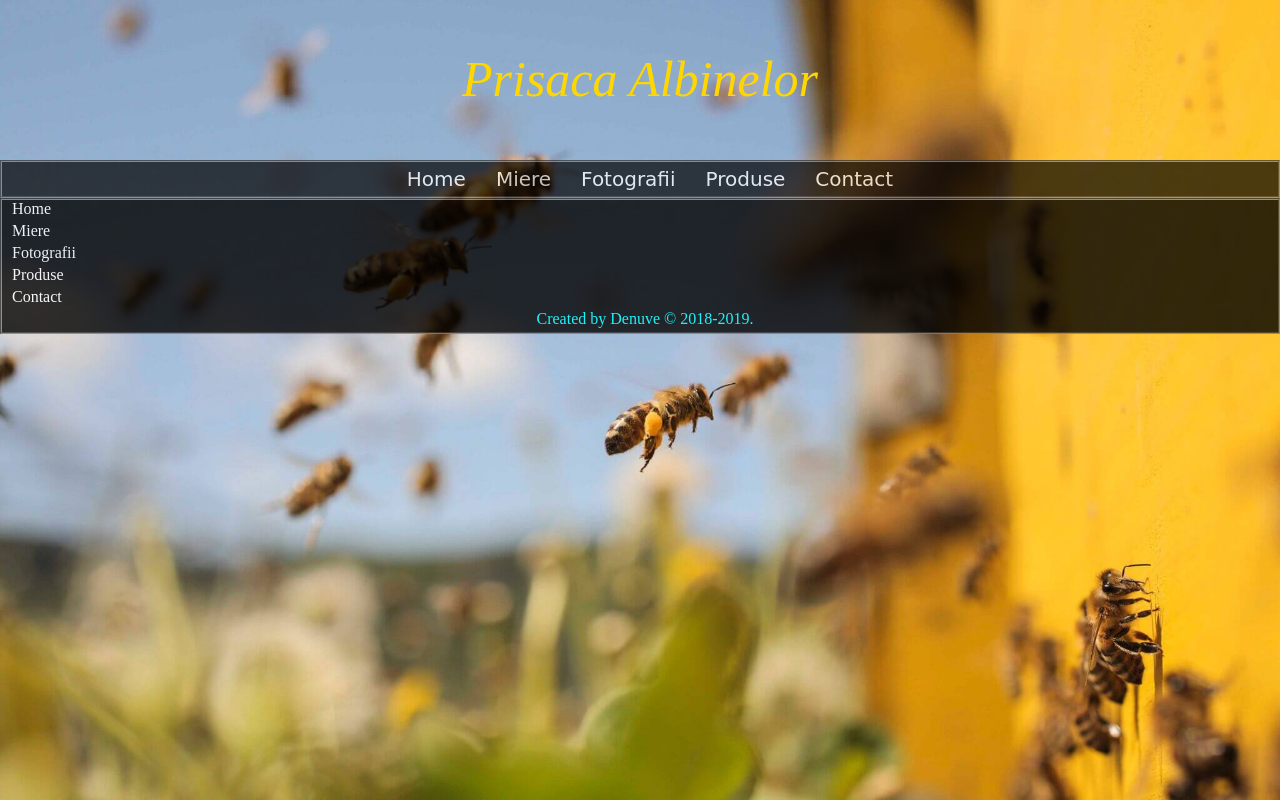
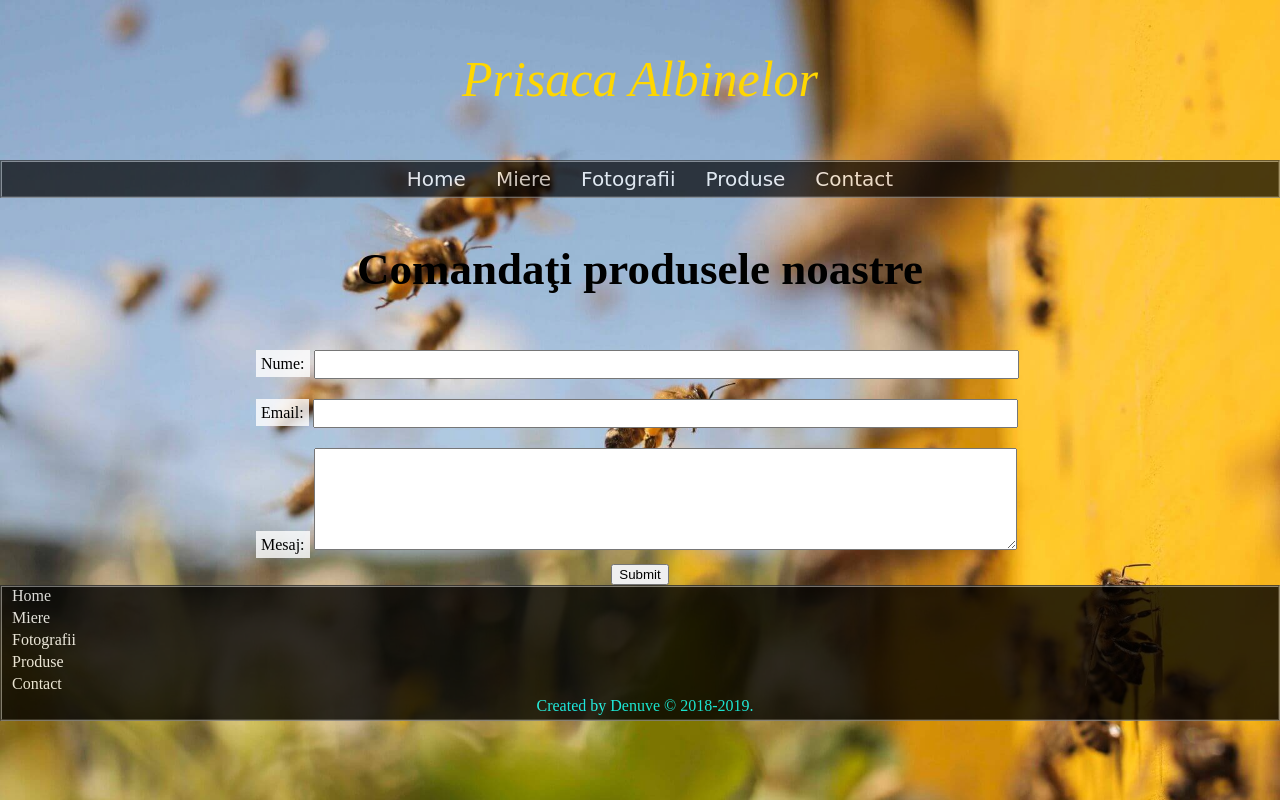
Before and after one commit to Denuve/Prisaca_Albinelor, a plain HTML site: page contact.html in a window 1280 px wide. Drawn offline with Linux system fonts and the light colour scheme; a web font is replaced by a local one.

Commit message:
Finished produse and almost finished contacts

```diff
--- a/contact.html
+++ b/contact.html
@@ -17,19 +17,40 @@
         <div class="nav-image"><p>Prisaca Albinelor</p></div>
     </div>
 
-
     <div class="nav-bar">
         <span id="navigation-button"><a id ="nav-link" href="index.html">Home</a></span>
         <span id="navigation-button"><a id ="nav-link" href="miere.html">Miere</a></span>
         <span id="navigation-button"><a id ="nav-link" href="fotografii.html">Fotografii</a></span>
         <span id="navigation-button"><a id ="nav-link" href="produse.html">Produse</a></span>
-        <span id="navigation-button"><a id ="nav-link" href="#">Contact</a></span>
+        <span id="navigation-button"><a id ="nav-link" href="contact.html">Contact</a></span>
     </div>
 
 
+    <div class="contact-title">
+        <h3 id="head-contact">Comandaţi produsele noastre</h3>
+    </div>
 
 
+        <form>
 
+        <div class="form1-load">
+          <label id="label-decoration">Nume:</label>
+          <input type="text" name="nume"><br>
+        </div>
+
+        <div class="form1-load">
+          <label id="label-decoration">Email:</label>
+          <input type="email" name="email"><br>
+        </div>
+
+
+        <div class="form1-load">
+          <label id="label-decoration">Mesaj:</label>
+          <textarea rows="6" cols="60" name="message"></textarea>
+        </div>
+
+        <input type="submit" name="submit">
+        </form>
 
 
 
@@ -40,7 +61,7 @@
         <span id="navigation-button-down"><a id ="nav-link" href="#">Miere</a></span>
         <span id="navigation-button-down"><a id ="nav-link" href="fotografii.html">Fotografii</a></span>
         <span id="navigation-button-down"><a id ="nav-link" href="produse.html">Produse</a></span>
-        <span id="navigation-button-down"><a id ="nav-link" href="#">Contact</a></span>
+        <span id="navigation-button-down"><a id ="nav-link" href="contact.html">Contact</a></span>
         </div>
         <div class="bottom-signature">
             <span id="navigation-button-down">Created by Denuve &#169 2018-2019.</span>
--- a/style.css
+++ b/style.css
@@ -330,3 +330,38 @@ body {
     font-size: 25px;
     text-align: center;
 }
+
+/*CONTACT */
+
+.contact-title{
+    margin-top: 40px;
+    margin-bottom: 40px;
+}
+
+form{
+
+    display: flex;
+    flex-direction: column;
+    align-items: center;
+}
+
+.form1-load{
+    width: 60%;
+    margin: 10px;
+}
+
+.form1-load input,textarea{
+    padding: 5px;
+    width: 90%;
+}
+
+#head-contact{
+    font-size: 45px;
+    text-align: center;
+}
+
+
+#label-decoration{
+    padding: 5px;
+    background-color: rgba(255,255,255,0.8);
+}
```
Also changed, not shown: fotografii.html (+2 -2 lines), index.html (+2 -2 lines), miere.html (+2 -2 lines), produse.html (+2 -2 lines).
